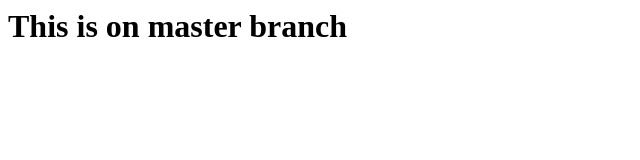
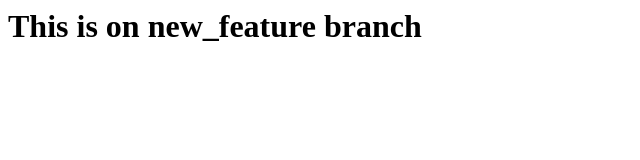
Before and after one commit to vveereshvsh/new_java_repo, a plain HTML site: page index.html in a window 1280 px wide. Shown: the whole page, without its empty margins (0-640 px from the left). Drawn offline with Linux system fonts and the light colour scheme.

Commit message:
Modified index file on feature

```diff
--- a/index.html
+++ b/index.html
@@ -1,5 +1,5 @@
 <html>
-<h1>This is on master branch</h1>
+<h1>This is on new_feature branch</h1>
 <t1></t1>
 <body></body>
 </html>
```
